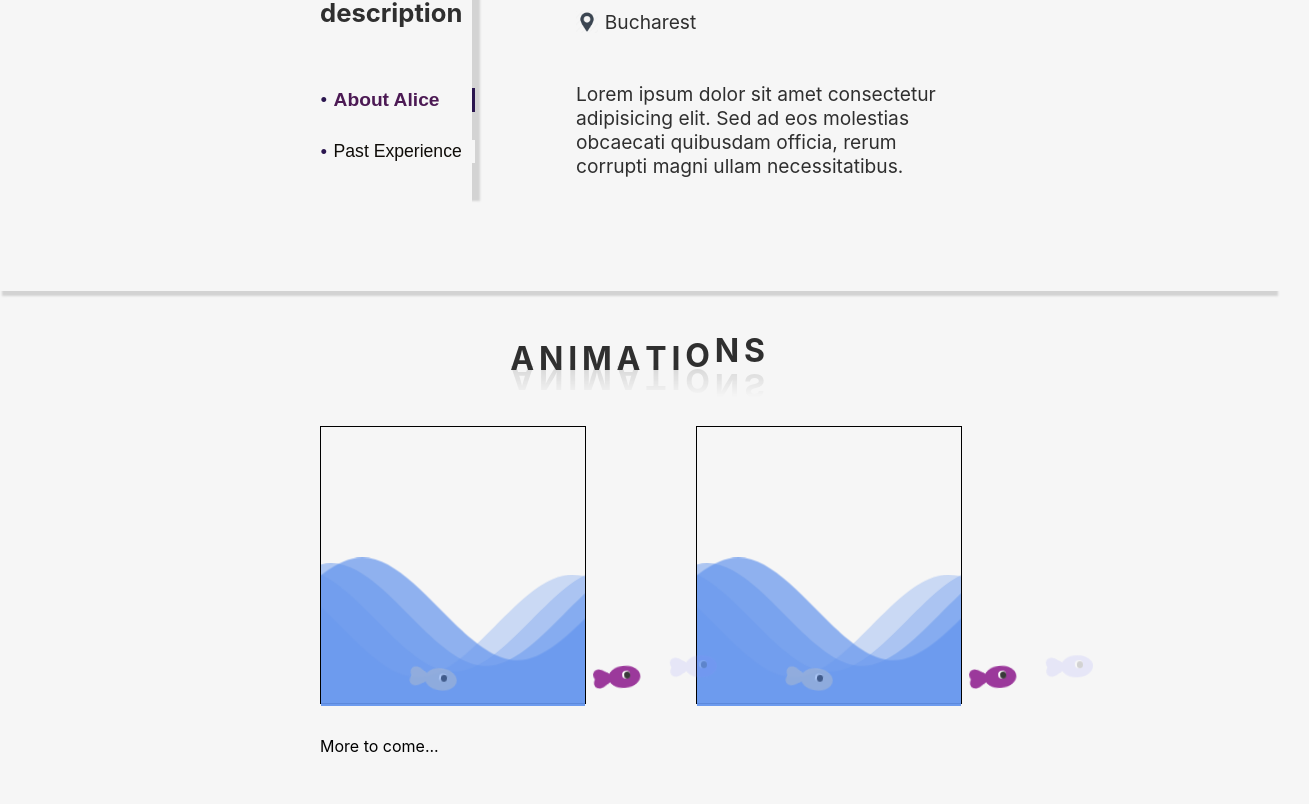
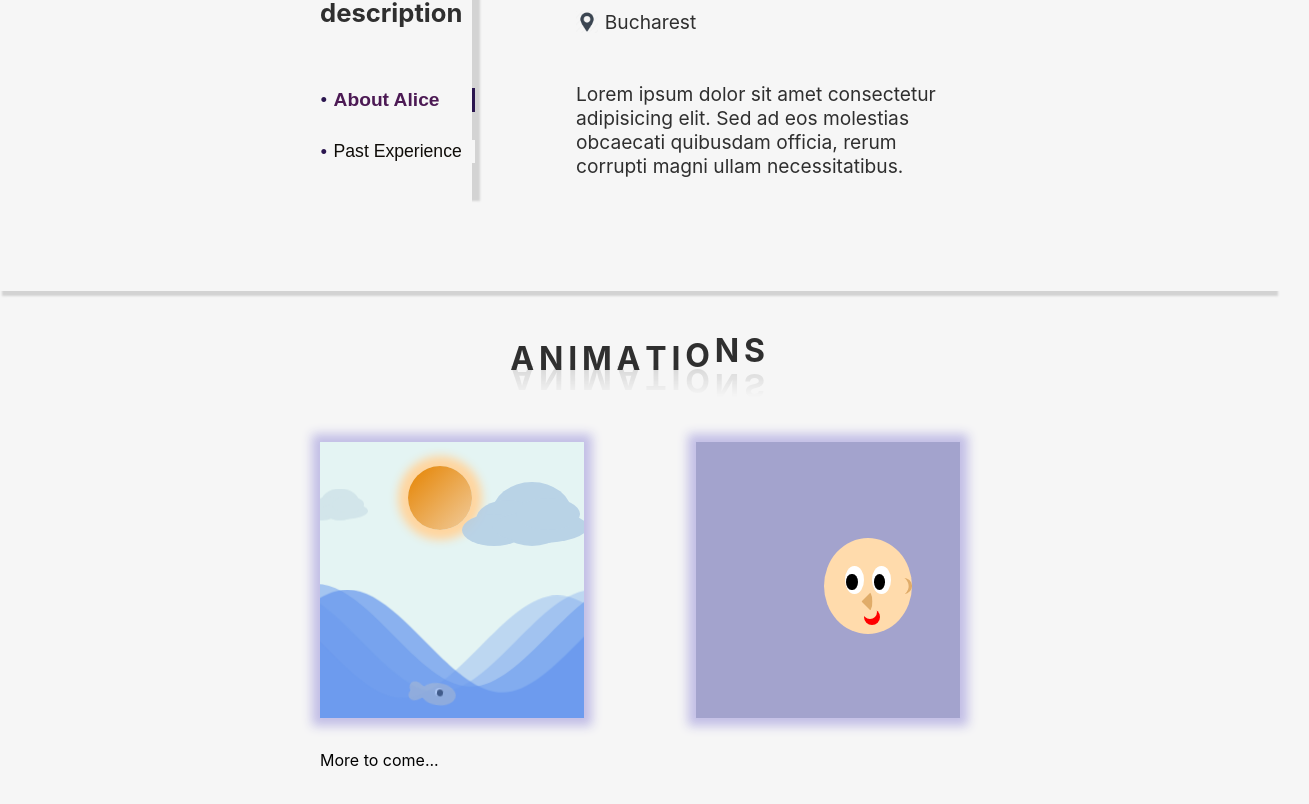
Before and after one commit to AliceBanica/Portofolio, a React (Create React App) app: page / in a window 1280 px wide. Shown: the part 835-1639 px from the top of the page, 1309 px wide, since content can reach past the window. Built offline with nearby package versions, Linux system fonts and the light colour scheme.

Commit message:
update first animation and create mock for second animation

```diff
--- a/src/Components/Animations.css
+++ b/src/Components/Animations.css
@@ -18,7 +18,8 @@
 
 .animations-container > div {
     margin: 1rem 0;
-    border: 1px solid black;
+    /* border: 1px solid black; */
+    box-shadow: 0 0 10px 8px #c2bee6;
 }
 /* ------------animations title */
 
@@ -28,7 +29,7 @@
     align-items: center;
     max-height: 3rem;
     margin-top: 3rem;
-    margin-bottom: 2rem;
+    margin-bottom: 3rem;
     font-size: 2rem;
     color: var(--darkGrey);
     user-select: none;
@@ -44,70 +45,6 @@
     letter-spacing: 0.3rem;
     font-weight: bold;
 }
-
-/* .letter-div {
-    animation: color-letter 4s linear infinite !important;
-}
-
-.a {
-    --color-1: #281c2d;
-    --color-2: #8155ba;
-    --color-3: #695e93;
-}
-
-.n {
-    --color-1: #beafc2;
-    --color-2: #d9a1a0;
-    --color-3: #eae7fa;
-}
-
-.i {
-    --color-1: #281c2d;
-    --color-2: #8155ba;
-    --color-3: #695e93;
-}
-
-.m {
-    --color-1: #a58cb3;
-    --color-2: #d9a1a0;
-    --color-3: #eae7fa;
-}
-
-.t {
-    --color-1: #beafc2;
-    --color-2: #695e93;
-    --color-3: #8155ba;
-}
-
-.o {
-    --color-1: #281c2d;
-    --color-2: #9388a2;
-    --color-3: #341948;
-}
-
-@keyframes color-letter {
-    0% {
-        color: var(--color-1);
-    }
-    32% {
-        color: var(--color-1);
-    }
-    33% {
-        color: var(--color-2);
-    }
-    65% {
-        color: var(--color-2);
-    }
-    66% {
-        color: var(--color-3);
-    }
-    99% {
-        color: var(--color-3);
-    }
-    100% {
-        color: var(--color-1);
-    }
-} */
 
 @keyframes waviy {
     0%,
@@ -125,6 +62,133 @@
 /* ----------------------- wave animation */
 .find-more-desc {
     width: 100%;
+    position: relative;
+    background-color: #e4f4f3;
+    overflow: hidden;
+
+    transition: transform 0.4s ease;
+    transform-origin: 50% 50%;
+}
+
+.find-more-desc:hover {
+    transform: scale(1.1);
+    width: 100%;
+}
+
+.sun-container {
+    position: absolute;
+    top: 1.5rem;
+    right: 7rem;
+    height: 4rem;
+    width: 4rem;
+    background: linear-gradient(-45deg, #f1cc9c, #e58300);
+    box-shadow: 0 0 10px 10px #ffd59e;
+    border-radius: 50%;
+    animation: sunny 6s infinite;
+}
+
+@keyframes sunny {
+    0% {
+        transform: scale(1);
+    }
+    50% {
+        transform: scale(1.1);
+    }
+    100% {
+        transform: scale(1);
+    }
+}
+
+.cloud-container-1,
+.cloud-container-2 {
+    position: absolute;
+    height: 4rem;
+    width: 4rem;
+    border-radius: 3rem;
+    -moz-border-radius: 3rem;
+    -webkit-border-radius: 3rem;
+    animation-direction: normal;
+}
+
+.cloud-container-1 {
+    top: 2.7rem;
+    animation: cloud 20s ease infinite;
+}
+
+.cloud-container-2 {
+    top: 2rem;
+    left: -5rem;
+    transform: scale(0.5);
+
+    animation: cloud 30s ease infinite;
+    animation-delay: 2s;
+    opacity: 1;
+}
+
+.cloud-1 {
+    border-radius: 50%;
+    position: absolute;
+    background-color: #b3cee5;
+}
+
+.cloud-2 {
+    border-radius: 50%;
+    position: absolute;
+    background-color: #b7cfdc;
+}
+
+.cloud-part-1 {
+    width: 5rem;
+    height: 4rem;
+    top: -0.2rem;
+}
+
+.cloud-part-2 {
+    top: 0.9rem;
+    left: -1rem;
+    width: 4rem;
+    height: 2.5rem;
+}
+
+.cloud-part-3 {
+    top: 1.8rem;
+    right: 1.9rem;
+    width: 4rem;
+    height: 2rem;
+}
+
+.cloud-part-4 {
+    top: 1.6rem;
+    right: -2rem;
+    width: 6rem;
+    height: 2rem;
+}
+
+.cloud-part-5 {
+    top: 0.8rem;
+    right: -1.5rem;
+    width: 4rem;
+    height: 2rem;
+}
+
+@keyframes cloud {
+    0% {
+        opacity: 0;
+        left: -5.5rem;
+    }
+
+    50% {
+        opacity: 1;
+    }
+
+    75% {
+        opacity: 1;
+    }
+
+    100% {
+        opacity: 0.8;
+        left: 28rem;
+    }
 }
 
 .css-waves {
@@ -199,22 +263,11 @@
 .fish-body-3 {
     position: relative;
     margin-top: 1.3rem;
-    margin-left: 1rem;
+    margin-left: 0.8rem;
 
     border-radius: 50%;
-    width: 2rem;
+    width: 2.2rem;
     height: 1.4rem;
-}
-
-.fish-body-1 {
-    background-color: purple;
-}
-.fish-body-2 {
-    background-color: #bbc1c6;
-}
-
-.fish-body-3 {
-    background-color: #8a8aff;
 }
 
 .eye {
@@ -243,23 +296,25 @@
 .fin-2,
 .fin-3 {
     margin-top: -1.2rem;
-    background-color: purple;
     border-radius: 50%;
     transform: rotate(40deg);
     width: 1.2rem;
     height: 0.8rem;
 }
 
-.fin-1 {
-    background-color: purple;
+.fin-1,
+.fish-body-1 {
+    background-color: rgb(183, 89, 183);
 }
 
-.fin-2 {
+.fin-2,
+.fish-body-2 {
     background-color: #bbc1c6;
 }
 
-.fin-3 {
-    background-color: #8a8aff;
+.fin-3,
+.fish-body-3 {
+    background-color: #df9857;
 }
 
 .fin-bottom {
@@ -334,3 +389,131 @@
 }
 
 /* -------------------end wave animation */
+
+/* ------------------kid animation */
+
+.kid-container {
+    background-color: rgb(163, 163, 205);
+    position: relative;
+}
+
+.kid-head {
+    position: absolute;
+    top: 6rem;
+    left: 8rem;
+}
+
+.head {
+    position: absolute;
+    background-color: #ffdbac;
+
+    border-radius: 50%;
+    width: 5.5rem;
+    height: 6rem;
+}
+
+.kid-eye {
+    position: absolute;
+    top: 1.7rem;
+    width: 1.2rem;
+    height: 1.8rem;
+    background-color: white;
+    border-radius: 50%;
+}
+
+.eye-left {
+    left: 1.3rem;
+}
+
+.eye-right {
+    left: 3rem;
+}
+
+.kid-pupil {
+    position: absolute;
+    top: 0.5rem;
+    left: 0.1rem;
+
+    background-color: black;
+    width: 0.7rem;
+    height: 1rem;
+    border-radius: 50%;
+}
+
+.kid-nose {
+    position: absolute;
+    top: 1.6rem;
+    left: 0rem;
+    border-bottom-left-radius: 60%;
+    border-bottom-right-radius: 60%;
+
+    width: 0;
+    height: 0;
+    border-left: 0.7rem solid transparent;
+    border-right: 0.7rem solid transparent;
+    border-bottom: 0.7rem solid #e0ac69;
+    rotate: -90deg;
+    margin: 2rem;
+}
+
+.kid-mouth {
+    position: absolute;
+    top: 4.4rem;
+    left: 2.5rem;
+    width: 1rem;
+    height: 1rem;
+    background-color: transparent;
+    box-shadow: inset -5px 2px 0 1px red;
+    border-radius: 50%;
+    rotate: 90deg;
+}
+
+.kid-ear {
+    position: absolute;
+    top: 2.5rem;
+    left: 4.5rem;
+    width: 1rem;
+    height: 1rem;
+    background-color: transparent;
+    box-shadow: inset -5px 2px 0 -2px #e0ac69;
+    border-radius: 50%;
+    rotate: 20deg;
+}
+
+.kid-container:hover {
+    animation: move-mouth-up 2s infinite;
+}
+
+@keyframes move-mouth-up {
+    0% {
+        transform: translateY(0rem) translateX(0rem) rotate(-7deg);
+    }
+    100% {
+        transform: translateY(-0.2rem) translateX(-0.1rem) rotate(-7deg);
+    }
+}
+
+/* @keyframes blink {
+    0% {
+        transform: translateY(5rem) translateX(-1.5rem) rotate(-20deg);
+        opacity: 0;
+    }
+    25% {
+        transform: translateY(10rem) translateX(10rem) rotate(10deg);
+        opacity: 0.7;
+    }
+    50% {
+        transform: translateY(9rem) translateX(12rem);
+        opacity: 0.9;
+    }
+    75% {
+        transform: translateY(7rem) translateX(17rem) rotate(-10deg);
+        opacity: 0.7;
+    }
+    100% {
+        transform: translateY(8rem) translateX(23rem) rotate(0deg);
+        opacity: 0;
+    }
+} */
+
+/* -----------------end kid animation */
--- a/src/Components/Animations.tsx
+++ b/src/Components/Animations.tsx
@@ -49,6 +49,24 @@ const OceanAnimation = () =>{
             </div>
 
 
+            <div className="sun-container"></div>
+
+            <div className="cloud-container-1">
+                <div className='cloud-1 cloud-part-1'></div>
+                <div className='cloud-1 cloud-part-2'></div>
+                <div className='cloud-1 cloud-part-3'></div>
+                <div className='cloud-1 cloud-part-4'></div>
+                <div className='cloud-1 cloud-part-5'></div>
+            </div>
+
+            <div className="cloud-container-2">
+                <div className='cloud-2 cloud-part-1'></div>
+                <div className='cloud-2 cloud-part-2'></div>
+                <div className='cloud-2 cloud-part-3'></div>
+                <div className='cloud-2 cloud-part-4'></div>
+                <div className='cloud-2 cloud-part-5'></div>
+            </div>
+
             <svg
                 className="css-waves"
                 xmlns="http://www.w3.org/2000/svg"
@@ -64,17 +82,32 @@ const OceanAnimation = () =>{
                 ></path>
                 </defs>
                 <g className="animated-waves">
-                <use href="#wave-pattern" x="48" y="0" fill="rgba(100,149,237,0.7"></use>
-                <use href="#wave-pattern" x="48" y="1" fill="rgba(100,149,237,0.5)"></use>
-                <use href="#wave-pattern" x="48" y="2" fill="rgba(100,149,237,0.3)"></use>
-                <use href="#wave-pattern" x="48" y="3" fill="rgba(100,149,237,0.3)"></use>
+                <use href="#wave-pattern" x="40" y="3" fill="rgba(100,149,237,0.7"></use>
+                <use href="#wave-pattern" x="40" y="2" fill="rgba(100,149,237,0.5)"></use>
+                <use href="#wave-pattern" x="40" y="3" fill="rgba(100,149,237,0.3)"></use>
+                <use href="#wave-pattern" x="40" y="4" fill="rgba(100,149,237,0.3)"></use>
                 </g>
             </svg>
         </div>
   )
 }
 
-
+const KidAnimation = () =>{
+    return <div className='kid-container'>
+            <div className='kid-head'>
+                <div className='head'></div>
+                <div className='kid-eye eye-left'>
+                    <div className='kid-pupil'></div>
+                </div>
+                <div className='kid-eye eye-right'>
+                     <div className='kid-pupil'></div>
+                </div>
+                <div className='kid-nose'></div>
+                <div className='kid-mouth'></div>
+                <div className='kid-ear'></div>
+            </div>
+        </div>
+}
 
 const Animations = () => {
     return (
@@ -83,7 +116,7 @@ const Animations = () => {
                     <AnimationsTitle/>
                     <div className='animations-container'>
                         <OceanAnimation/>
-                        <OceanAnimation/>
+                        <KidAnimation/>
                         <p>More to come...</p>
                     </div>
                 </div>
```
